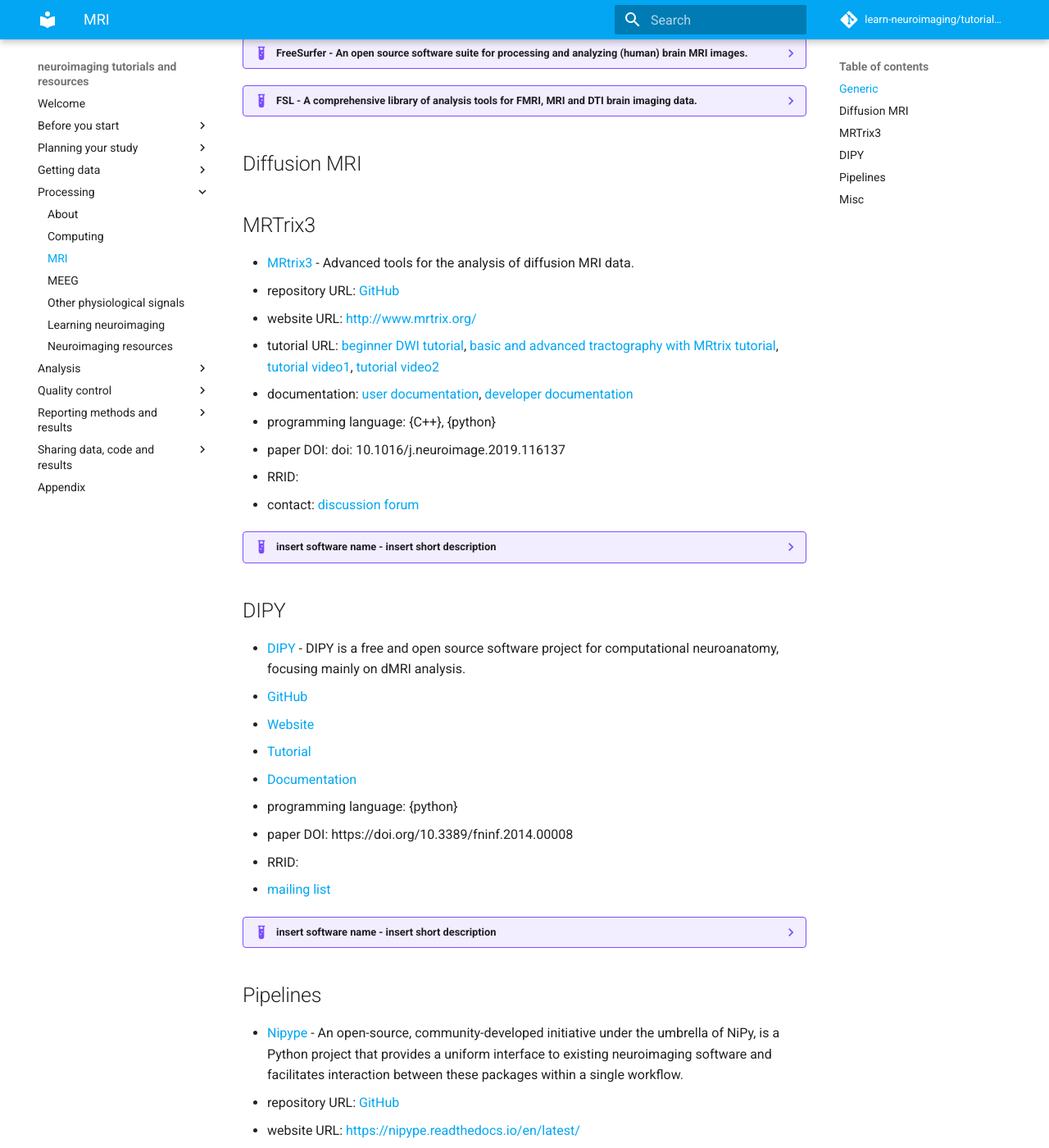
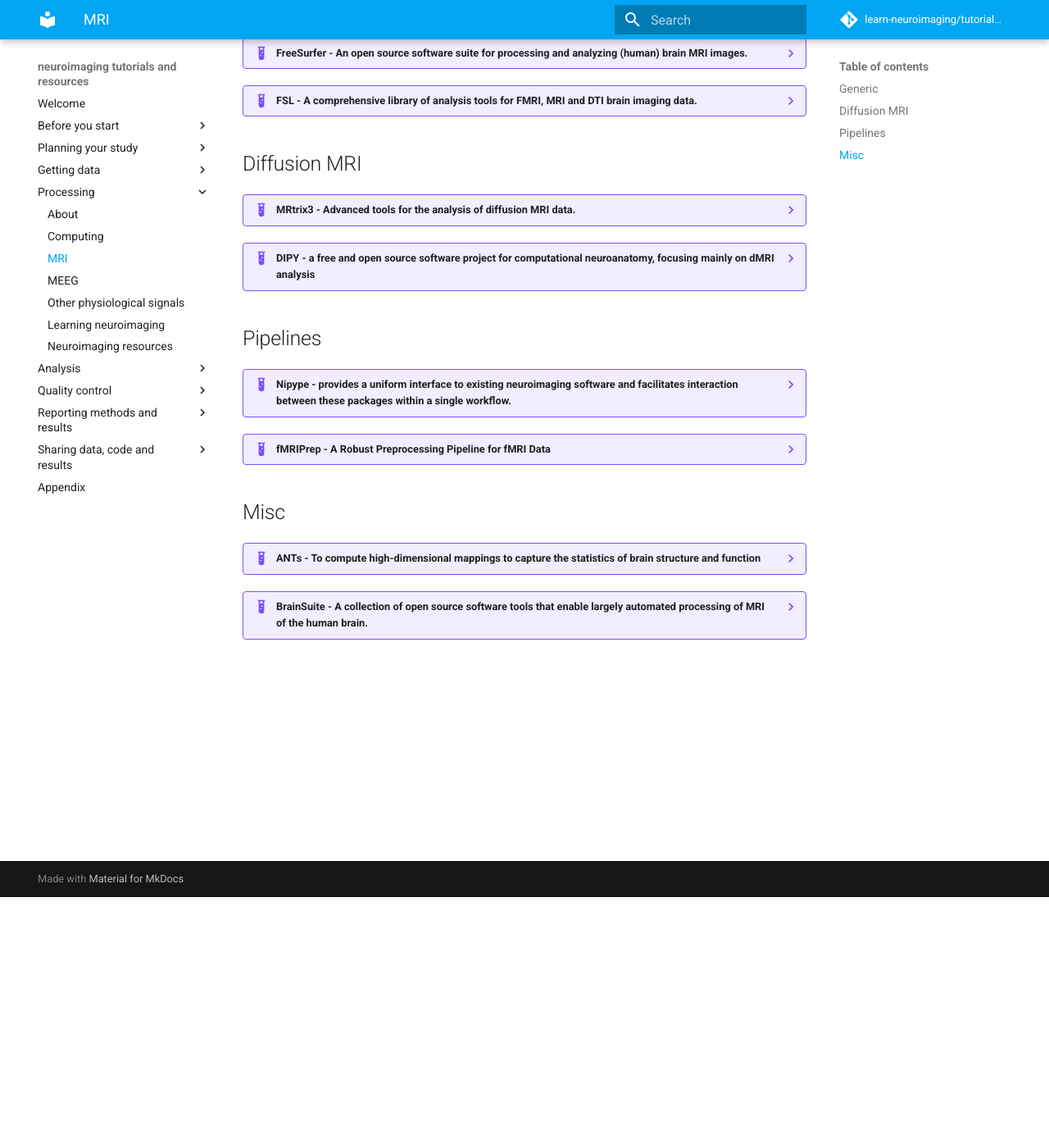
Before and after one commit to learn-neuroimaging/hitchhackers_guide_brain, an MkDocs documentation site: the page built from docs/analysis_software_MRI.md, in a window 1280 px wide and 1400 px high, scrolled down 306 px. Shown: the whole window at 82% size. Built offline with MkDocs 1.6.1 and Material for MkDocs 9.7.7, drawn with Linux system fonts in a browser that asks for light colours; comment, search, counter and statistics services are not loaded; some of the changed text lies outside the part shown.

Commit message:
fix MRI softwares page
- use templates for display

```diff
--- a/docs/analysis_software_MRI.md
+++ b/docs/analysis_software_MRI.md
@@ -20,6 +20,7 @@
         -   duration:
         -   by:
 
+<!-- TODO -->
 
 <!-- * The first place to look is the [SPM wiki book](https://en.wikibooks.org/wiki/SPM) that could become a even better resource if users contributed even more to it.
 * Then you can check the [add-ons for SPM](https://www.fil.ion.ucl.ac.uk/spm/ext/).
@@ -46,7 +47,7 @@
     -   programming language: {C}, {python}, {R}, {shell}
     -   tags: {fMRI} {MRI} {nipype}
     -   [paper](https://doi.org/insert_paper_DOI_here)
-    -   RRID: insert_RRID_here
+    -   RRID:
     -   tutorial:
         -   [URL](https://afni.nimh.nih.gov/pub/dist/doc/htmldoc/tutorials/main_toc.html)
         - [AFNI bootcamp](https://afni.nimh.nih.gov/pub/dist/doc/htmldoc/educational/bootcamp_recordings.html)
@@ -81,26 +82,78 @@
 
 ## Diffusion MRI
 
-## MRTrix3
--   [MRtrix3](http://www.mrtrix.org/) -   Advanced tools for the analysis of diffusion MRI data.
--   repository URL: [GitHub](https://github.com/MRtrix3)
--   website URL: [http://www.mrtrix.org/](http://www.mrtrix.org/)
--   tutorial URL: [beginner DWI tutorial](https://mrtrix.readthedocs.io/en/latest/getting_started/beginner_dwi_tutorial.html), [basic and advanced tractography with MRtrix tutorial](https://osf.io/fkyht/), [tutorial video1](https://osf.io/fkyht/), [tutorial video2](https://www.youtube.com/watch?v=lQWucXuAXR8)
--   documentation: [user documentation](https://mrtrix.readthedocs.io/en/latest/), [developer documentation](http://www.mrtrix.org/developer-documentation/)
--   programming language: {C++}, {python}
--   paper DOI: doi: 10.1016/j.neuroimage.2019.116137
--   RRID:
--   contact: [discussion forum](https://community.mrtrix.org/)
+??? example "MRtrix3 - Advanced tools for the analysis of diffusion MRI data."
+    -   [GitHub]([insert GitHub or GitLab URL ](https://github.com/MRtrix3))
+    -   [website]([insert URL](http://www.mrtrix.org/))
+    -   [documentation](https://mrtrix.readthedocs.io/en/latest/)
+    -   [developer documentation](http://www.mrtrix.org/developer-documentation/)
+    -   [discussion forum](https://community.mrtrix.org/)
+    -   programming language:  {C++}, {python}
+    -   tags: {dMRI}
+    -   [paper](doi: 10.1016/j.neuroimage.2019.116137)
+    -   RRID: insert_RRID_here
+    -   tutorial:
+        -   [beginner DWI tutorial](https://mrtrix.readthedocs.io/en/latest/getting_started/beginner_dwi_tutorial.html)
+        -   programming language:
+        -   level: beginner
+        -   tags:
+        -   date:
+        -   duration:
+        -   by:
+    -   tutorial:
+        -   [basic and advanced tractography with MRtrix tutorial](https://osf.io/fkyht/)
+        -   programming language:
+        -   level:
+        -   tags:
+        -   date:
+        -   duration:
+        -   by:
+    -   [tutorial video1](https://osf.io/fkyht/),
+    -   [tutorial video2](https://www.youtube.com/watch?v=lQWucXuAXR8)
 
-??? example "insert software name - insert short description"
-    -   [code repository](insert GitHub or GitLab URL )
-    -   [website](insert URL)
-    -   [documentation](insert documentation or wiki URL)
-    -   [contact](insert URL to mailing list, slack, forum, mattermost)
-    -   programming language: {python}, {matlab/octave}, {C}, ...
-    -   tags: {fMRI} {MEG} {EEG} {MRI} {nipype}
-    -   [paper](https://doi.org/insert_paper_DOI_here)
-    -   RRID: insert_RRID_here
+??? example "DIPY - a free and open source software project for computational neuroanatomy, focusing mainly on dMRI analysis"
+    -   [gitHub](https://github.com/dipy/dipy)
+    -   [website](https://dipy.org/)
+    -   [documentation](https://dipy.org/documentation/1.1.1./documentation/)
+    -   [contact](https://mail.python.org/mailman/listinfo/neuroimaging)
+    -   programming language: {python}
+    -   tags: {dMRI}
+    -   paper: https://doi.org/10.3389/fninf.2014.00008
+    -   RRID:
+    -   [tutorial](https://dipy.org/tutorials/)
+
+## Pipelines
+
+??? example "Nipype - provides a uniform interface to existing neuroimaging software and facilitates interaction between these packages within a single workflow."
+    -   [website](https://nipype.readthedocs.io/en/latest/) -
+    -   [GitHub](https://github.com/nipy/nipype)
+    -   [documentation](https://nipype.readthedocs.io/en/latest/)
+    -   [contact](https://gitter.im/nipy/nipype)
+    -   programming language: {python}
+    -   tags: {fMRI} {MRI}
+    -   paper DOI:
+    -   RRID:
+    -   tutorial:
+        -   [tutorial 1](https://nipype.readthedocs.io/en/0.11.0/users/pipeline_tutorial.html),
+        -   [tutorial 2](https://miykael.github.io/nipype_tutorial/),
+        -   [examples](https://nipype.readthedocs.io/en/latest/examples.html)
+        -   programming language:
+        -   level:
+        -   tags:
+        -   date:
+        -   duration:
+        -   by:
+
+??? example "fMRIPrep - A Robust Preprocessing Pipeline for fMRI Data"
+    -   [GitHub](https://github.com/poldracklab/fmriprep)
+    -   [website](https://fmriprep.readthedocs.io/en/stable/)
+    -   [documentation] :
+    -   [contact] :
+    -   [tutorial](http://reproducibility.stanford.edu/fmriprep-tutorial-running-the-docker-image/)
+    -   programming language: {python}
+    -   tags: {fMRI} {nipype}
+    -   paper DOI: [https://doi.org/10.1038/s41592-018-0235-4](https://doi.org/10.1038/s41592-018-0235-4)
+    -   RRID: SCR_001362
     -   tutorial:
         -   [URL]( insert URL )
         -   programming language:
@@ -110,33 +163,19 @@
         -   duration:
         -   by:
 
+## Misc
 
-
-
-
-## DIPY
-
--   [DIPY](https://dipy.org/) -   DIPY is a free and open source software project for computational neuroanatomy, focusing mainly on dMRI analysis.
--   [GitHub](https://github.com/dipy/dipy)
--   [Website](https://dipy.org/)
--   [Tutorial](https://dipy.org/tutorials/)
--   [Documentation](https://dipy.org/documentation/1.1.1./documentation/)
--   programming language: {python}
--   paper DOI: https://doi.org/10.3389/fninf.2014.00008
--   RRID:
--   [mailing list](https://mail.python.org/mailman/listinfo/neuroimaging)
-
-??? example "insert software name - insert short description"
-    -   [code repository](insert GitHub or GitLab URL )
-    -   [website](insert URL)
-    -   [documentation](insert documentation or wiki URL)
-    -   [contact](insert URL to mailing list, slack, forum, mattermost)
-    -   programming language: {python}, {matlab/octave}, {C}, ...
-    -   tags: {fMRI} {MEG} {EEG} {MRI} {nipype}
-    -   [paper](https://doi.org/insert_paper_DOI_here)
-    -   RRID: insert_RRID_here
+??? example "ANTs - To compute high-dimensional mappings to capture the statistics of brain structure and function"
+    -   [GitHub](https://github.com/ANTsX/ANTs)
+    -   [website](http://stnava.github.io/ANTs/)
+    -   [documentation](https://github.com/ANTsX/ANTs/wiki)
+    -   [contact](https://sourceforge.net/p/advants/discussion/)
+    -   programming language:
+    -   tags: {fMRI} {MRI} {nipype}
+    -   paper DOI:
+    -   RRID:
     -   tutorial:
-        -   [URL]( insert URL )
+        -   [URL](https://github.com/stnava/ANTsTutorial)
         -   programming language:
         -   level:
         -   tags:
@@ -144,130 +183,19 @@
         -   duration:
         -   by:
 
-
-
-
-
-
-## Pipelines
-
--   [Nipype](https://nipype.readthedocs.io/en/latest/) -   An open-source, community-developed initiative under the umbrella of NiPy, is a Python project that provides a uniform interface to existing neuroimaging software and facilitates interaction between these packages within a single workflow.
--   repository URL: [GitHub](https://github.com/nipy/nipype)
--   website URL: [https://nipype.readthedocs.io/en/latest/](https://nipype.readthedocs.io/en/latest/)
--   tutorial URL: [tutorial1](https://nipype.readthedocs.io/en/0.11.0/users/pipeline_tutorial.html), [tutorial2](https://miykael.github.io/nipype_tutorial/), [examples](https://nipype.readthedocs.io/en/latest/examples.html)
--   documentation:
--   programming language: {python}
--   paper DOI:
--   RRID:
--   contact: [chat](https://gitter.im/nipy/nipype)
-
-??? example "insert software name - insert short description"
-    -   [code repository](insert GitHub or GitLab URL )
-    -   [website](insert URL)
-    -   [documentation](insert documentation or wiki URL)
-    -   [contact](insert URL to mailing list, slack, forum, mattermost)
-    -   programming language: {python}, {matlab/octave}, {C}, ...
-    -   tags: {fMRI} {MEG} {EEG} {MRI} {nipype}
-    -   [paper](https://doi.org/insert_paper_DOI_here)
-    -   RRID: insert_RRID_here
-    -   tutorial:
-        -   [URL]( insert URL )
+??? example "BrainSuite - A collection of open source software tools that enable largely automated processing of MRI of the human brain."
+        -   [website](http://brainsuite.org/)
+        -   documentation:
+        -   [contact](http://forums.brainsuite.org/)
+        -   programming language:
+        -   tags:
+        -   paper DOI:
+        -   RRID:
+        -   tutorial
+            -    [URL](http://brainsuite.org/tutorials/)
         -   programming language:
         -   level:
         -   tags:
         -   date:
         -   duration:
         -   by:
-
-
-
--   [fMRIPrep](https://fmriprep.readthedocs.io/en/stable/) -   A Robust Preprocessing Pipeline for fMRI Data
--   [GitHub](https://github.com/poldracklab/fmriprep)
--   [website](https://fmriprep.readthedocs.io/en/stable/)
--   [tutorial](http://reproducibility.stanford.edu/fmriprep-tutorial-running-the-docker-image/)
--   documentation:
--   programming language: {python}
--   paper DOI: [https://doi.org/10.1038/s41592-018-0235-4](https://doi.org/10.1038/s41592-018-0235-4)
--   RRID:SCR_001362
--   contact:
-
-??? example "insert software name - insert short description"
-    -   [code repository](insert GitHub or GitLab URL )
-    -   [website](insert URL)
-    -   [documentation](insert documentation or wiki URL)
-    -   [contact](insert URL to mailing list, slack, forum, mattermost)
-    -   programming language: {python}, {matlab/octave}, {C}, ...
-    -   tags: {fMRI} {MEG} {EEG} {MRI} {nipype}
-    -   [paper](https://doi.org/insert_paper_DOI_here)
-    -   RRID: insert_RRID_here
-    -   tutorial:
-        -   [URL]( insert URL )
-        -   programming language:
-        -   level:
-        -   tags:
-        -   date:
-        -   duration:
-        -   by:
-
-
-## Misc
-
--   [ANTs](http://stnava.github.io/ANTs/) -   ANTs computes high-dimensional mappings to capture the statistics of brain structure and function.
--   repository URL: [GitHub](https://github.com/ANTsX/ANTs)
--   website URL: [http://stnava.github.io/ANTs/](http://stnava.github.io/ANTs/)
--   tutorial URL: [https://github.com/stnava/ANTsTutorial](https://github.com/stnava/ANTsTutorial)
--   documentation: [https://github.com/ANTsX/ANTs](https://github.com/ANTsX/ANTs), [https://github.com/ANTsX/ANTs/wiki](https://github.com/ANTsX/ANTs/wiki)
--   programming language:
--   paper DOI:
--   RRID:
--   contact: [discussion forum](https://sourceforge.net/p/advants/discussion/)
-
-??? example "insert software name - insert short description"
-    -   [code repository](insert GitHub or GitLab URL )
-    -   [website](insert URL)
-    -   [documentation](insert documentation or wiki URL)
-    -   [contact](insert URL to mailing list, slack, forum, mattermost)
-    -   programming language: {python}, {matlab/octave}, {C}, ...
-    -   tags: {fMRI} {MEG} {EEG} {MRI} {nipype}
-    -   [paper](https://doi.org/insert_paper_DOI_here)
-    -   RRID: insert_RRID_here
-    -   tutorial:
-        -   [URL]( insert URL )
-        -   programming language:
-        -   level:
-        -   tags:
-        -   date:
-        -   duration:
-        -   by:
-
-
-
-
-
--   [BrainSuite](http://brainsuite.org/) -    A collection of open source software tools that enable largely automated processing of MRI of the human brain.
--   repository URL:
--   website URL: [http://brainsuite.org/](http://brainsuite.org/)
--   tutorial URL: [http://brainsuite.org/tutorials/](http://brainsuite.org/tutorials/)
--   documentation:
--   programming language:
--   paper DOI:
--   RRID:
--   contact: [discussion forum](http://forums.brainsuite.org/)
-
-??? example "insert software name - insert short description"
-    -   [code repository](insert GitHub or GitLab URL )
-    -   [website](insert URL)
-    -   [documentation](insert documentation or wiki URL)
-    -   [contact](insert URL to mailing list, slack, forum, mattermost)
-    -   programming language: {python}, {matlab/octave}, {C}, ...
-    -   tags: {fMRI} {MEG} {EEG} {MRI} {nipype}
-    -   [paper](https://doi.org/insert_paper_DOI_here)
-    -   RRID: insert_RRID_here
-    -   tutorial:
-        -   [URL]( insert URL )
-        -   programming language:
-        -   level:
-        -   tags:
-        -   date:
-        -   duration:
-        -   by:
```
Also changed, not shown: CONTRIBUTING.md (+6 -0 lines).
